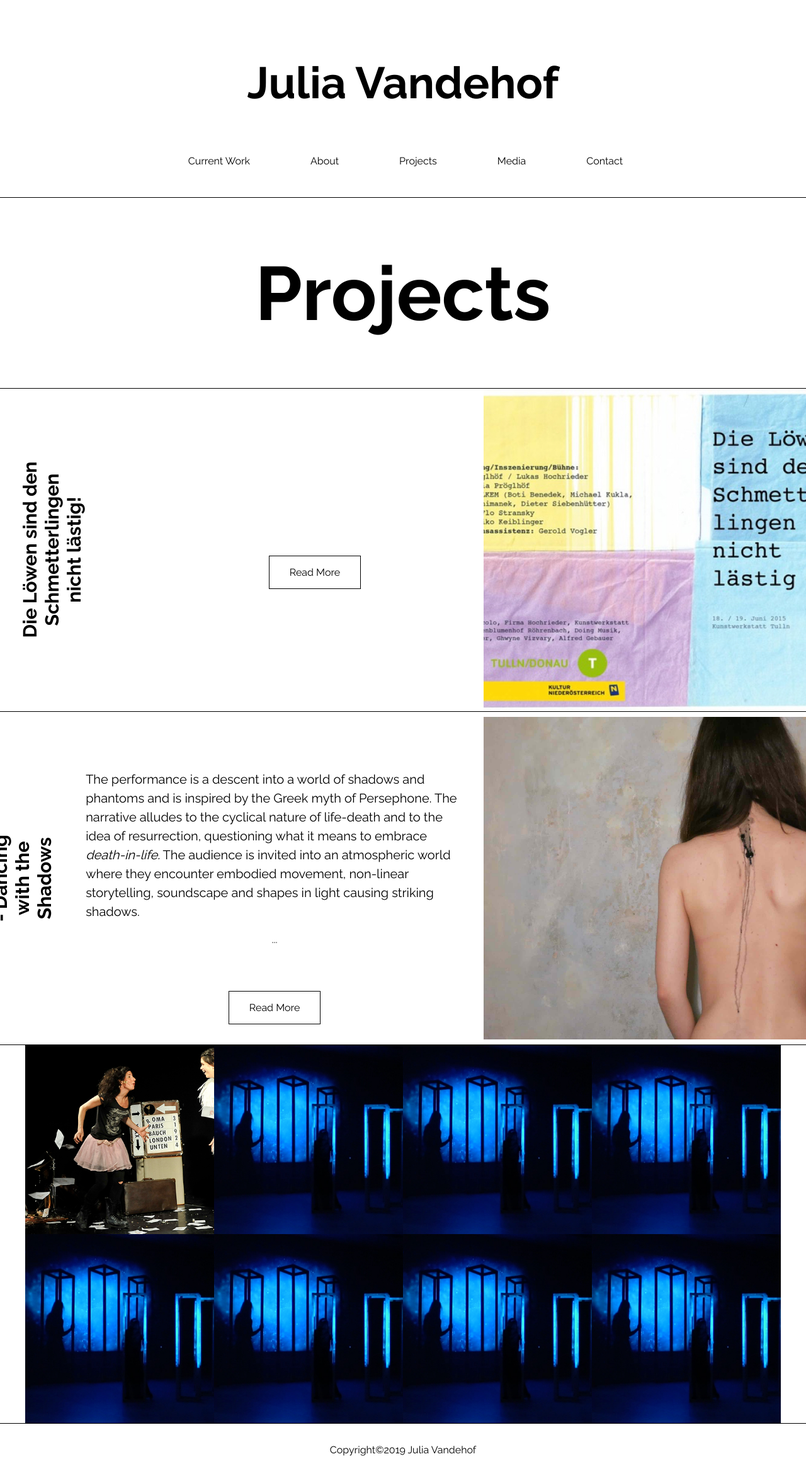
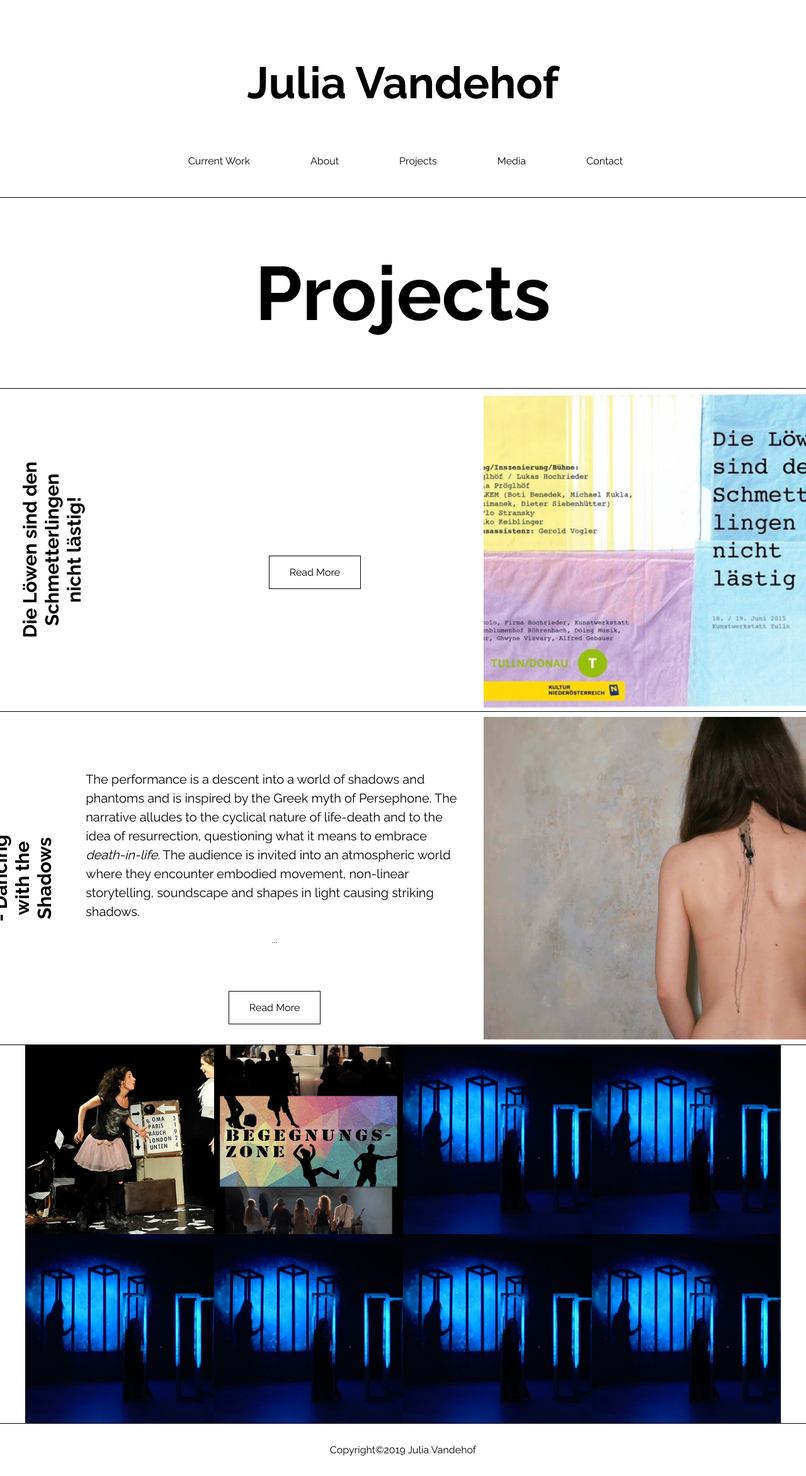
Before and after one commit to matteocarpi/julia, a Jekyll site: the page built from projects.md, in a window 1280 px wide. Shown: the whole page at 63% size. Built offline with Jekyll 4.4.1, drawn with Linux system fonts in a browser that asks for light colours.

Commit message:
Update from Forestry.io Julia Proeglhoef updated projects.md

```diff
--- a/projects.md
+++ b/projects.md
@@ -7,8 +7,8 @@ gallery:
   name: Ein Stück vom Glück 2013
   image: "/uploads/0072.jpg"
 - template: gallery
-  name: Pipi
-  image: "/uploads/persephone-gallery-2.jpg"
+  name: Begegnungszone 2016
+  image: "/uploads/IMG_3154.JPG"
 - template: gallery
   name: Pipi
   image: "/uploads/persephone-gallery-2.jpg"
```
